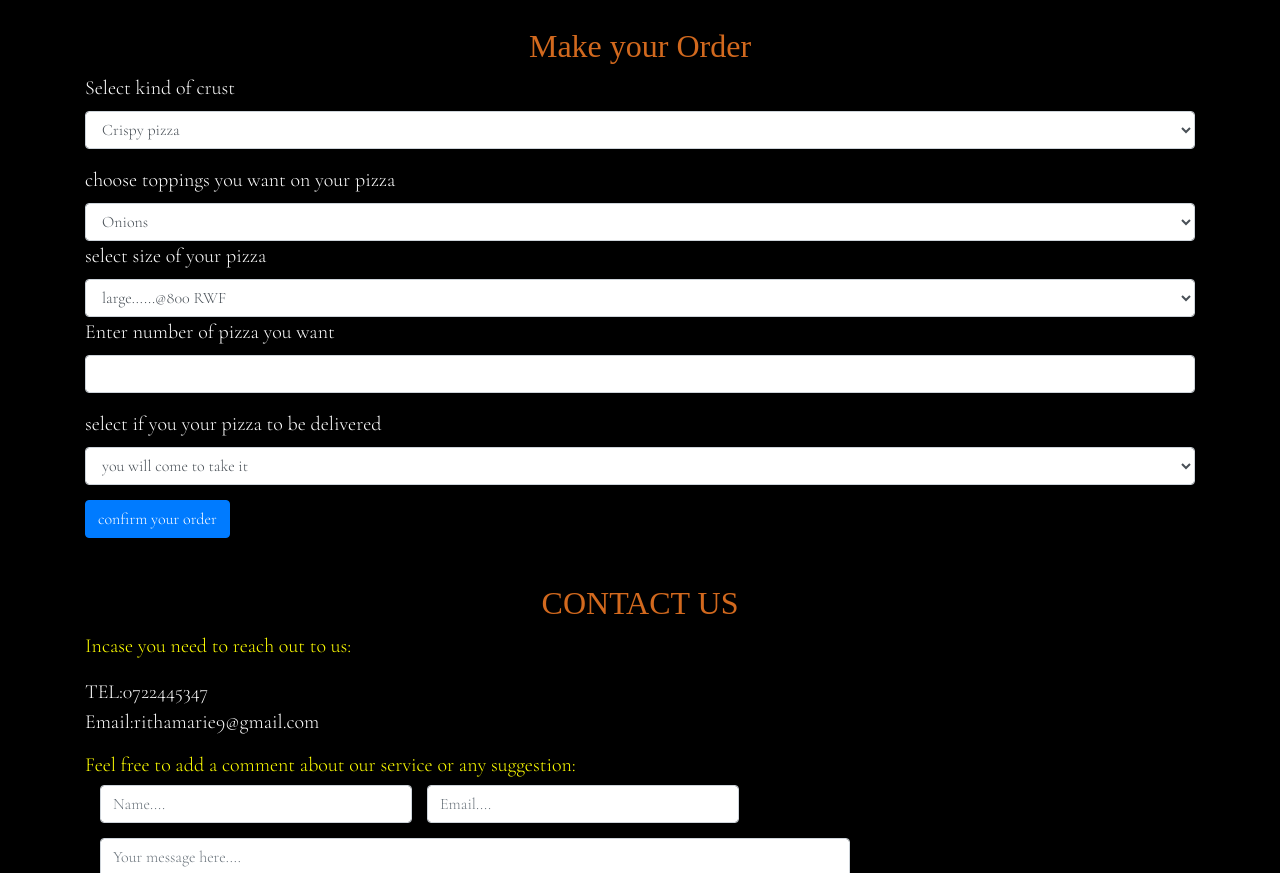
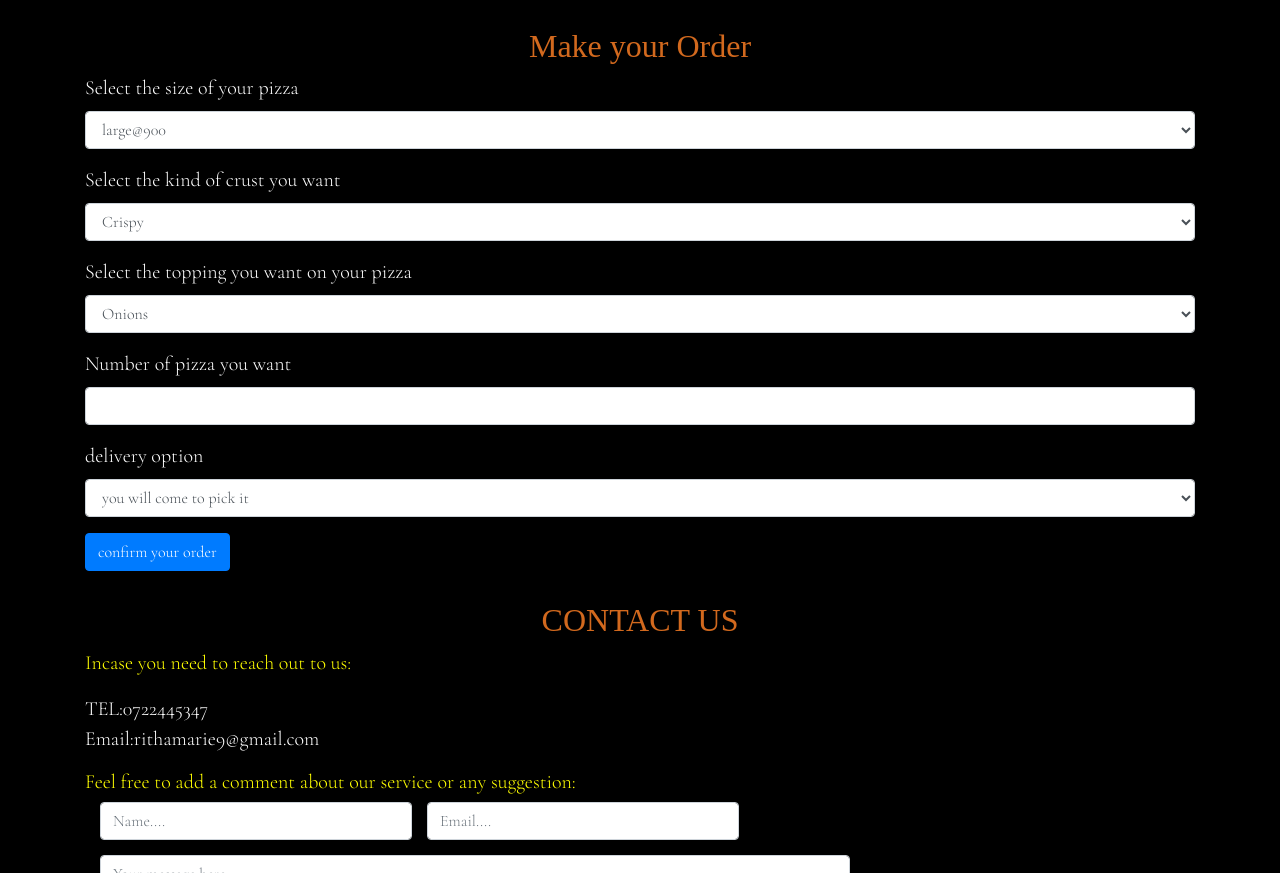
Before and after one commit to UMUTONIRitha/Pizza-project, a plain HTML site: page index.html in a window 1280 px wide. Shown: the part 1215-2088 px from the top of the page. Drawn offline with nearby package versions, Linux system fonts and the light colour scheme; a web font is replaced by a local one.

Commit message:
add id's in form

```diff
--- a/index.html
+++ b/index.html
@@ -80,51 +80,52 @@
         <section id="order">
 
             <h2>Make your Order</h2>
-            <div class="row">
-                <div class="col">
-                    <form action="" id="formone">
+               <form id="myform">
                    <div class="form-group">
-                            <label for="select">Select kind of crust</label>
-                            <select name="" id="crust" class="form-control">
-                                <option value="crispy">Crispy pizza</option>
-                                <option value="gluten">Gluten-free pizza</option>
-                                <option value="stuffed">Stuffed pizza</option>
-                                <option value="focaccia">Focaccia</option>
+<label for="sel1">Select the size of your pizza</label>
+<select class="form-control" id="size">
+<option value="1">large@900</option>
+<option value="2">medium@600</option>
+<option value="3">small@400</option>
 </select>
                    </div>
                    <div class="form-group">
-                            <label for="select">choose toppings you want on your pizza</label>
-                            <select name="" id="topping" class="form-control">
-                                <option value="onions">Onions</option>
-                                <option value="sausage">Sausage</option>
-                                <option value="mushrooms">Mushrooms</option>
-                                <option value="extra cheese">Extra Cheese</option>
+<label for="sel1">Select the kind of crust you want</label>
+<select class="form-control" id="crust">
+    <option>Crispy</option>
+    <option>Stuffed</option>
+    <option>Gluten-free</option>
+    <option>Focaccia</option>
+</select>
                    </div>
+                   <div class="form-group">
+                       <label for="sel1">Select the topping you want on your pizza</label>
+                       <select class="form-control" id="topping">
+                        <option>Onions</option>
+                        <option>Sausage</option>
+                        <option>Extra-cheese</option>
+                        <option>Mushrooms</option>
                        </select>
-                        <div class="form-group">
-                            <label for="select">select size of your pizza</label>
-                            <select id="size" class="form-control">
-                                <option value="large">large......@800 RWF</option>
-                                <option value="medium">medium......@600RWF</option>
-                                <option value="small">small.....400RWF</option>
                    </div>
-                        </select>
-                        <div class="form-group">
-                            <label for="number of pizza"> Enter number of pizza you want</label>
+
+                   <div class="form-group" required>
+<label for="sel1">Number of pizza you want</label>
 <input type="number" id="quantity" class="form-control" min="1" required>
                    </div>
-                        <div class="form-group">
-                            <label for="select">select if you your pizza to be delivered</label>
-                            <select id="deliver" class="form-control">
-                                <option value="1">you will come to take it</option>
+                   <div class="form-group" required>
+                       <label for="sel1">delivery option</label>
+                       <select class="form-control" id="delivery">
+                        <option value="1"> you will come to pick it</option>
                         <option value="2">it will be delivered to you</option>
-                        </div>
                        </select>
 
-                        <button type="submit" id="confirm" class="btn btn-primary">confirm your order</button>
+                   </div>
+                   <div class="form-group">
+<button type="submit" class="btn btn-primary"> confirm your order</button>
+                   </div>
+               </form>
 
-                    </form>
-                </div>
+
 
         </section>
         <section id="contact">
```
Lines whose indentation alone changed are shown as unchanged.
